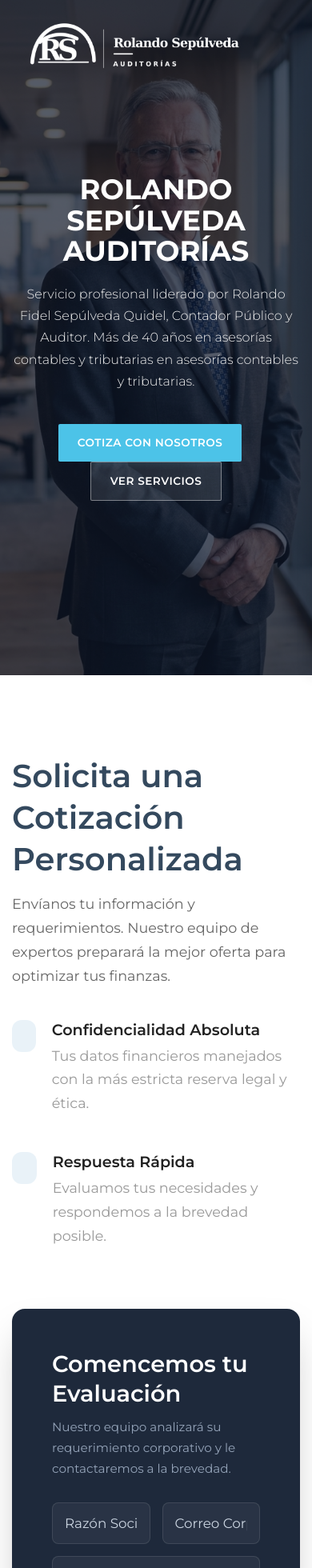
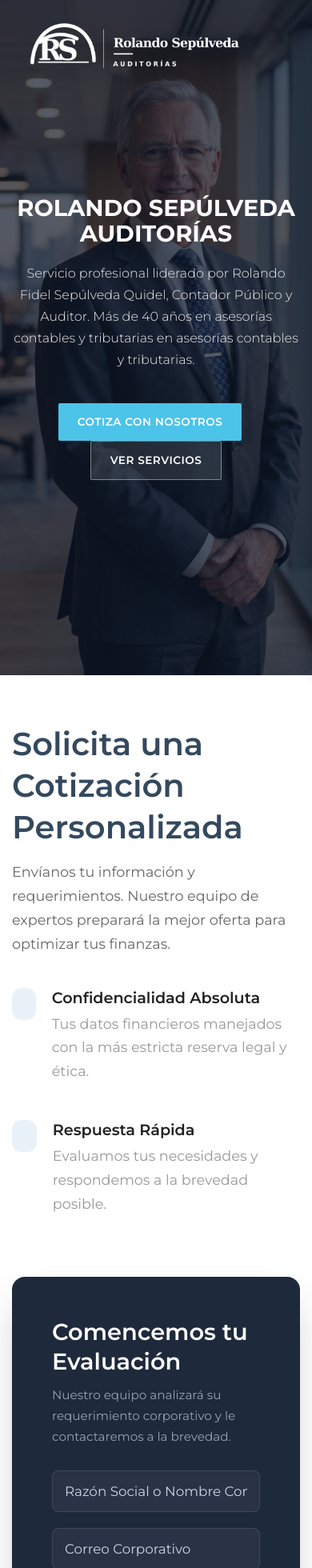
Before and after one commit to CarlosL-Code/rolando-sepulveda, a React (Vite) app: page / in a window 390 px wide. Shown: the top 1960 px of the page at 80% size. Built offline with nearby package versions, Linux system fonts and the light colour scheme; some icons are missing.

Commit message:
Enhance mobile responsiveness across all sections and forms

```diff
--- a/src/index.css
+++ b/src/index.css
@@ -1582,3 +1582,26 @@
   padding: 120px 0;
   background: #fff;
 }
+
+
+
+.responsive-form-row { display: grid; grid-template-columns: 1fr 1fr; gap: 20px; margin-bottom: 20px; }
+
+/* RESPONSIVE FIXES */
+@media (max-width: 768px) {
+  .responsive-form-row {
+    grid-template-columns: 1fr !important;
+  }
+  .premium-about-section, .news-section, .premium-services-section, .quote-section, .testimonials-section, .premium-quote-section, .massive-cta-section {
+    padding: 60px 0 !important;
+  }
+  .contact-premium-wrapper {
+    margin: 20px;
+  }
+  .hero-content h1 {
+    font-size: 1.8rem !important;
+  }
+  .section-title {
+    font-size: 2rem !important;
+  }
+}
--- a/src/pages/Contact.jsx
+++ b/src/pages/Contact.jsx
@@ -87,7 +87,7 @@
               <p style={{color: 'var(--color-text-light)', marginBottom: '30px'}}>Nuestro equipo analizará su requerimiento y le contactaremos a la brevedad.</p>
 
               <form onSubmit={handleSubmit}>
-                <div style={{display: 'grid', gridTemplateColumns: '1fr 1fr', gap: '20px'}}>
+                <div className="responsive-form-row">
                   <div className="modern-input-group">
                     <label style={{display: 'block', marginBottom: '8px', fontWeight: '600', color: 'var(--color-primary)', fontSize: '0.9rem'}}>Nombre Completo *</label>
                     <input type="text" name="nombre" className="modern-input" placeholder="Ej. Juan Pérez" value={formData.nombre} onChange={handleChange} required />
--- a/src/pages/Home.jsx
+++ b/src/pages/Home.jsx
@@ -104,7 +104,7 @@
               <p style={{color: '#94a3b8', marginBottom: '30px', fontSize: '0.95rem'}}>Nuestro equipo analizará su requerimiento corporativo y le contactaremos a la brevedad.</p>
 
               <form onSubmit={handleSubmit}>
-                <div style={{display: 'grid', gridTemplateColumns: '1fr 1fr', gap: '15px', marginBottom: '15px'}}>
+                <div className="responsive-form-row">
                   <div className="form-group" style={{margin: 0}}>
                     <input type="text" name="nombre" className="form-control premium-input" placeholder="Razón Social o Nombre Completo" value={formData.nombre} onChange={handleChange} required />
                   </div>
```
